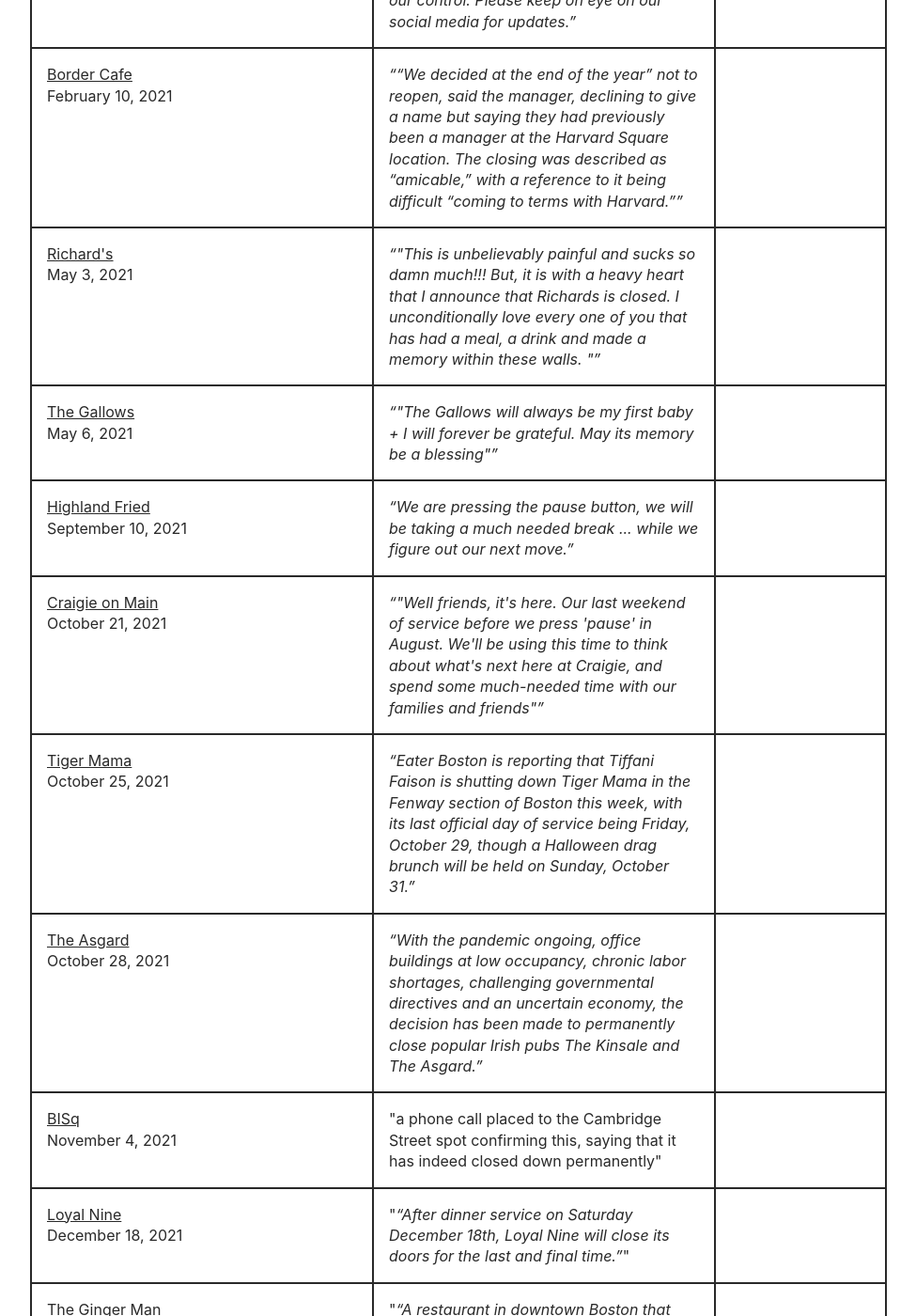
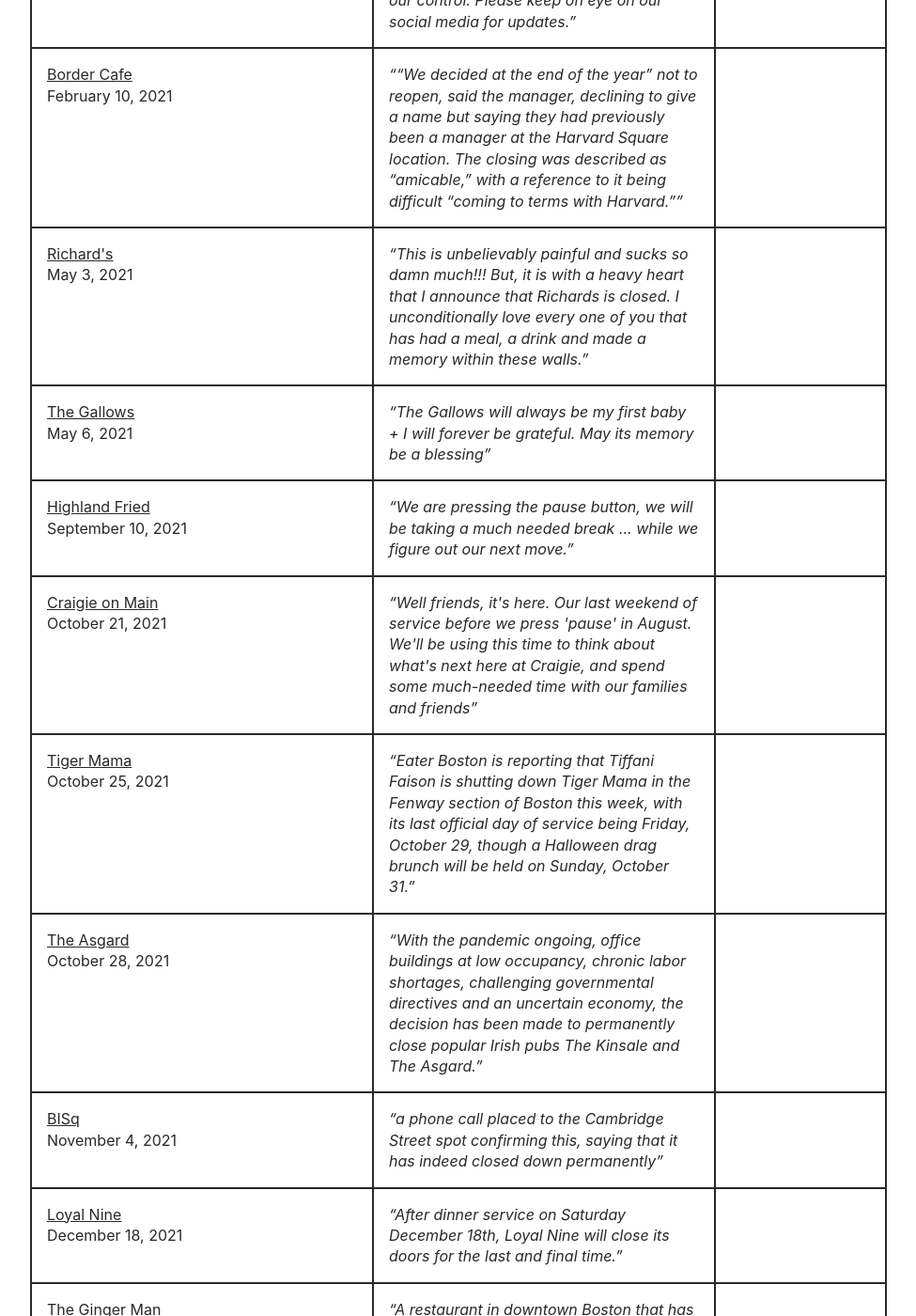
Before and after one commit to unredacted-word/katamari-restaurants, a Jekyll site: the page built from index.md, in a window 1280 px wide and 1400 px high, scrolled down 6711 px. Shown: the whole window at 94% size, without its empty margins (152-1127 px from the left). Built offline with Jekyll 4.4.1, drawn with Linux system fonts in a browser that asks for light colours; some of the changed text lies outside the part shown.

```diff
--- a/_data/companies.yml
+++ b/_data/companies.yml
@@ -184,7 +184,7 @@ buks:
   url: https://www.boston.com/food/restaurants/2020/08/04/bukowski-tavern-cambridge-closed
   notes: >
     <q>Bukowski Tavern was a successful bar,” but that “the pandemic took it.
-    This is much more than a grind, and far from being a new normal.</q>
+    This is much more than a grind, and far from being a new normal".</q>
 
 friendly:
   name: "The Friendly Toast"
@@ -207,6 +207,7 @@ bullmccabes:
     after twelve years in Union Square, Bull McCabe's will not be reopening.
     The last six months have taken an incredible toll on all of us, and while
     the restaurant/bar/music venue industry as a whole has been decimated...</q>
+
 meimei:
   name: "Mei Mei"
   date: 2020-09-30 12:00:00
@@ -275,6 +276,7 @@ republik:
   url: https://www.cambridgeday.com/2021/02/06/cantabrigians-are-mourning-a-loss-of-identity-reporting-shutdown-of-peoples-republik-bar/
   date: 2021-02-06 10:00:00
   buyer: "New Republik Bar, Inman Square"
+  replacement: "New Republik, Inman Square"
   notes: >
     <q>At this time, for the safety of our staff and guests, we have decided to
     close for the time being. We sincerely hope to be back shortly, but some things still
@@ -295,16 +297,16 @@ richards:
   url: https://bostonrestaurants.blogspot.com/2021/05/richards-in-cambridges-inman-square-has.html
   date: 2021-05-03 12:03:00
   notes: >
-    <q>"This is unbelievably painful and sucks so damn much!!! But, it is with a heavy heart
+    <q>This is unbelievably painful and sucks so damn much!!! But, it is with a heavy heart
     that I announce that Richards is closed. I unconditionally love every one of you that has
-    had a meal, a drink and made a memory within these walls. "</q>
+    had a meal, a drink and made a memory within these walls.</q>
 
 thegallows:
   name: "The Gallows"
   url: https://bostonrestaurants.blogspot.com/2021/06/the-gallows-in-bostons-south-end-has.html
   date: 2021-05-06 12:03:00
   notes: >
-    <q>"The Gallows will always be my first baby + I will forever be grateful. May its memory be a blessing"</q>
+    <q>The Gallows will always be my first baby + I will forever be grateful. May its memory be a blessing</q>
 
 highlandfried:
   name: "Highland Fried"
@@ -318,7 +320,7 @@ craigie:
   url: https://bostonrestaurants.blogspot.com/2021/10/craigie-on-main-in-cambridge-is-for-sale.html
   date: 2021-10-21 12:03:00
   notes: >
-    <q>"Well friends, it's here. Our last weekend of service before we press 'pause' in August. We'll be using this time to think about what's next here at Craigie, and spend some much-needed time with our families and friends"</q>
+    <q>Well friends, it's here. Our last weekend of service before we press 'pause' in August. We'll be using this time to think about what's next here at Craigie, and spend some much-needed time with our families and friends</q>
 
 tigermama:
   name: "Tiger Mama"
@@ -339,21 +341,21 @@ bisq:
   url: https://bostonrestaurants.blogspot.com/2021/11/bisq-in-cambridges-inman-square-has.html
   date: 2021-11-04 12:03:00
   notes: >
-    "a phone call placed to the Cambridge Street spot confirming this, saying that it has indeed closed down permanently"
+    <q>a phone call placed to the Cambridge Street spot confirming this, saying that it has indeed closed down permanently</q>
 
 loyalnine:
   name: "Loyal Nine"
   url: https://www.instagram.com/p/CXB-wfpLp38/
   date: 2021-12-18 12:03:00
   notes: >
-    "<q>After dinner service on Saturday December 18th, Loyal Nine will close its doors for the last and final time.</q>"
+    <q>After dinner service on Saturday December 18th, Loyal Nine will close its doors for the last and final time.</q>
 
 gingerman:
   name: "The Ginger Man"
   url: https://bostonrestaurants.blogspot.com/2022/01/the-ginger-man-space-in-downtown-boston.html
   date: 2022-01-05 12:03:00
   notes: >
-    "<q>A restaurant in downtown Boston that has been known in part for its comfort food and craft beer may be closed permanently, as its space is now on the market.</q>"
+    <q>A restaurant in downtown Boston that has been known in part for its comfort food and craft beer may be closed permanently, as its space is now on the market.</q>
 
 sapa:
   name: "Sa Pa"
```
